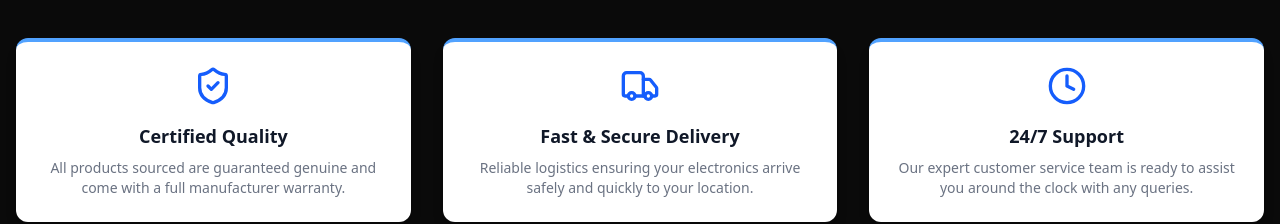
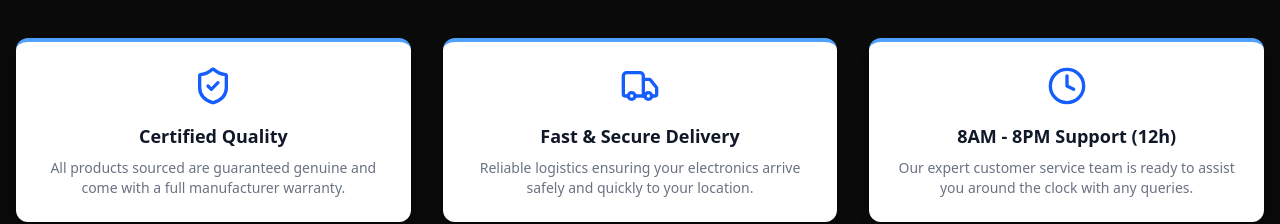
Before and after one commit to shrutisaini01/nationalElectronics, a React (Vite) app in the folder client/: page / in a window 1280 px wide. Shown: the part 902-1126 px from the top of the page. Built offline with nearby package versions, Linux system fonts and the light colour scheme; no server answers.

Commit message:
added new card

```diff
--- a/client/src/pages/Home.jsx
+++ b/client/src/pages/Home.jsx
@@ -96,7 +96,7 @@ function Home() {
                 />
                 <FeatureCard
                     Icon={Clock}
-                    title="24/7 Support"
+                    title="8AM - 8PM Support (12h)"
                     description="Our expert customer service team is ready to assist you around the clock with any queries."
                 />
             </div>
```
